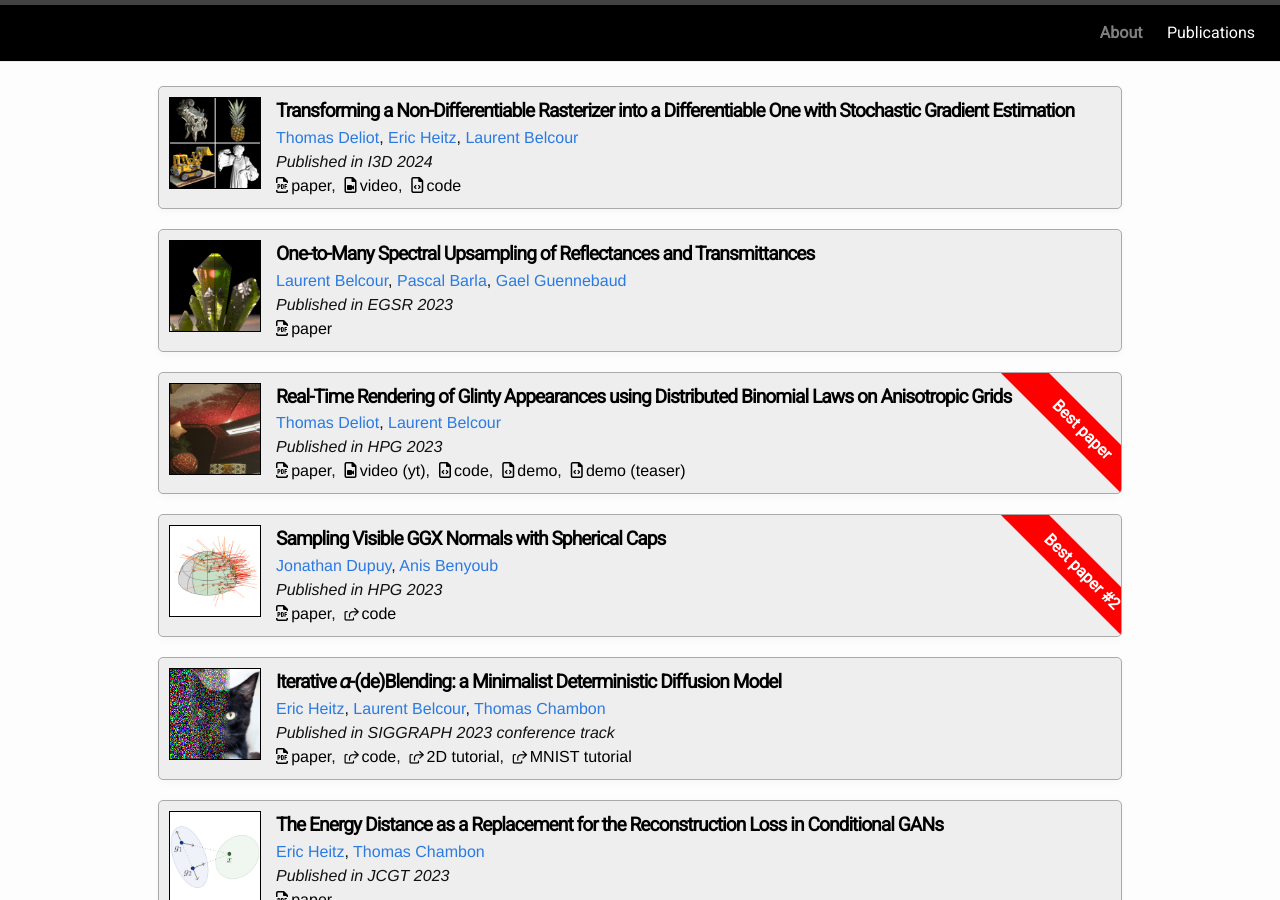
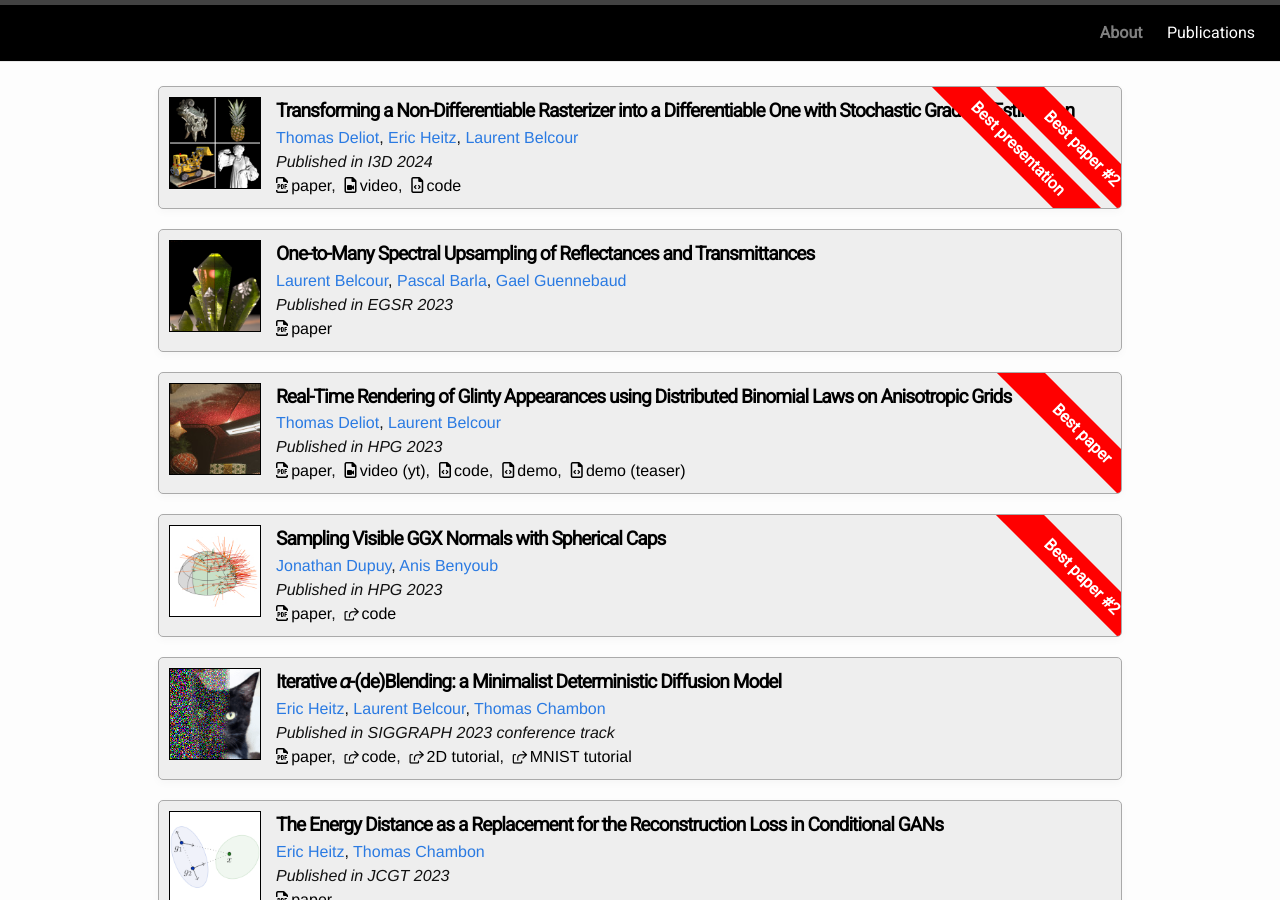
Before and after one commit to ggx-research/ggx-research.github.io, a Jekyll site: the page built from publications.html, in a window 1280 px wide and 900 px high. Built offline with Jekyll 4.4.1, drawn with Linux system fonts in a browser that asks for light colours.

Commit message:
Update template to accept multiple awards

```diff
--- a/_posts/2024-04-17-publication-intel-diffrast.md
+++ b/_posts/2024-04-17-publication-intel-diffrast.md
@@ -18,6 +18,10 @@ materials: [
     { type: "document", name: "paper", url: "https://arxiv.org/abs/2404.09758" },
     { type: "video", name: "video", url: "https://www.youtube.com/watch?v=hoFL0QGrqDg" },
     { type: "code", name: "code", url: "https://drive.google.com/file/d/1FUVUyctYzZVHij6f8lS7scMbQzg1CeN6/view?usp=sharing"},
+]
+award: [
+    "Best paper #2",
+    "Best presentation"
 ]
 ---
 
--- a/publications.html
+++ b/publications.html
@@ -24,9 +24,11 @@ order: 2
       box-shadow: 0 3px 8px 0 rgba(0,0,0,0.03); overflow: hidden;">
 
         {% if  post.award %}
-        <center style="transform:rotate(45deg); font-family:Roboto; font-weight:600; position:absolute; top:40px; left:85%; width:200px; background-color:red; color:white; padding:5px;">
-            {{ post.award }}
-        </center>
+        {% for award in post.award %}
+            <center style="transform:translateX(-{{forloop.index0 | times: 4 }}em) rotate(45deg); font-family:Roboto; font-weight:600; position:absolute; top:2.8em; left:85%; width:200px; background-color:red; color:white; padding:5px;">
+                {{ award }}
+            </center>
+        {% endfor %}
         {% endif %}
 
         <div class="publication-image" style="margin-right:15px;">
```
